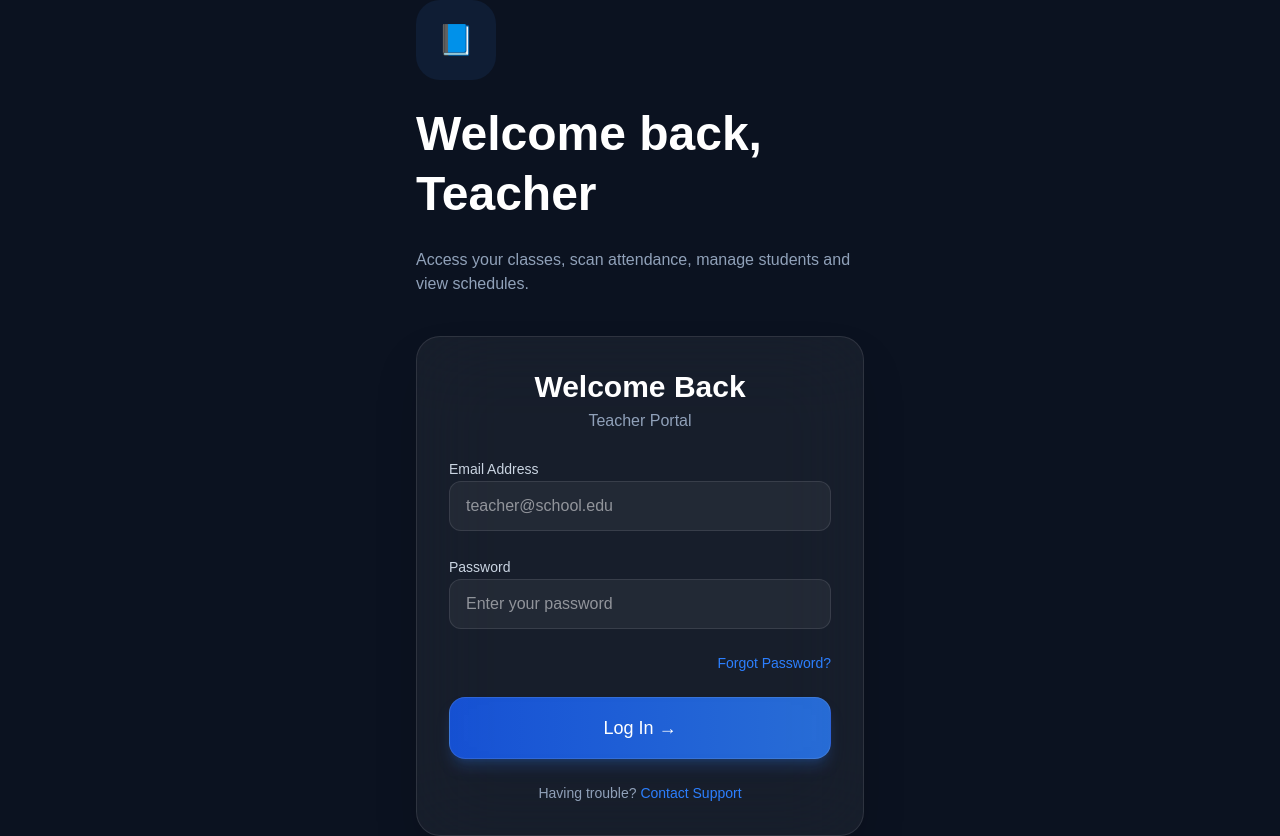
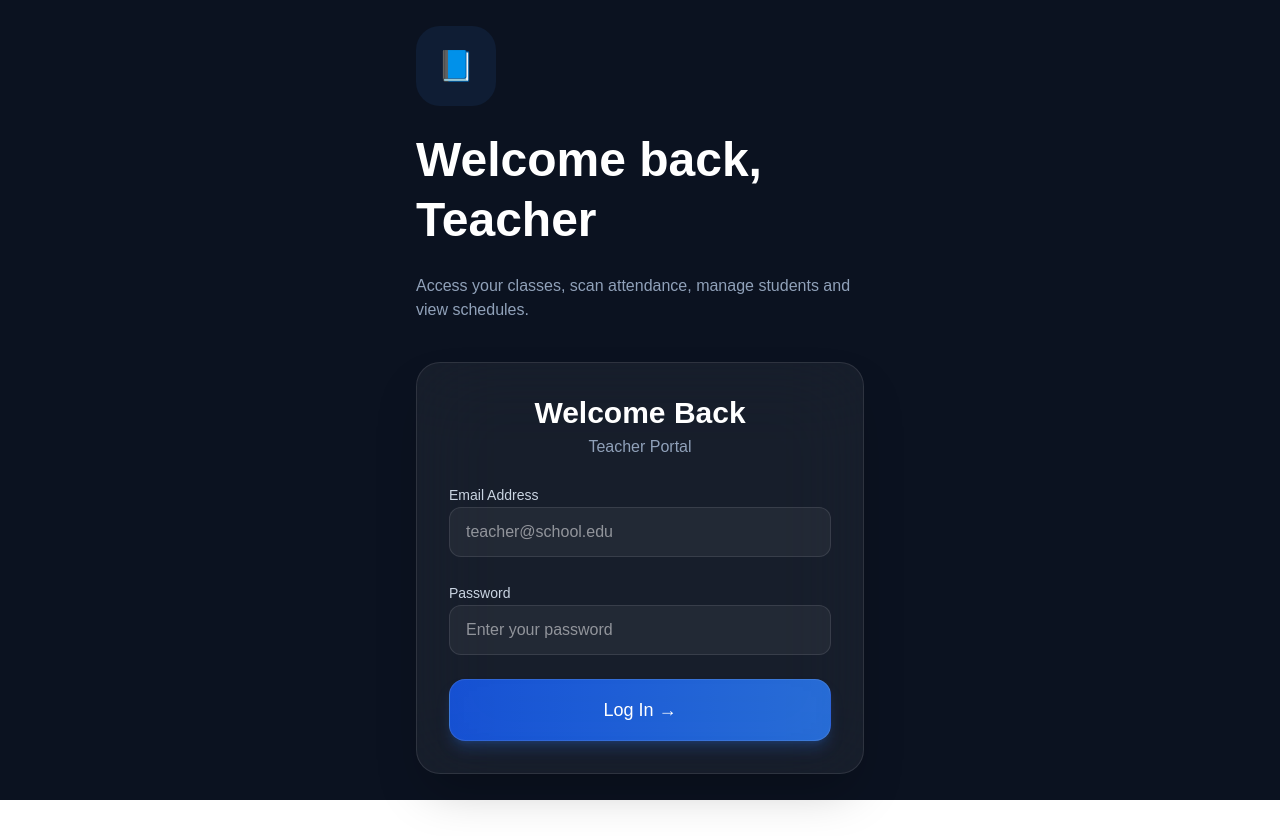
Before and after one commit to tausif1320/school-web, a Next.js app: page /login/teacher in a window 1280 px wide. After the commit the page ends 800 px from the top, so only its background shows below. Built offline with nearby package versions, Linux system fonts and the light colour scheme.

Commit message:
added navigation

```diff
--- a/src/app/login/admin/page.tsx
+++ b/src/app/login/admin/page.tsx
@@ -1,12 +1,18 @@
 "use client";
 
+import { useRouter } from "next/navigation";
+
 export default function AdminLogin() {
+  const router = useRouter();
+
+  function handleLogin() {
+    router.push("/admin/dashboard");
+  }
+
   return (
     <main className="min-h-screen bg-[#0b1220] text-white flex items-center justify-center px-4">
       <div className="w-full max-w-md space-y-10">
 
-
-        {/* LEFT SIDE (desktop only visual) */}
         <div className="hidden md:flex flex-col justify-center space-y-6">
           <div className="w-20 h-20 rounded-3xl bg-[#0f1d34] flex items-center justify-center text-3xl">
             🎓
@@ -19,15 +25,12 @@ export default function AdminLogin() {
           </p>
         </div>
 
-        {/* RIGHT SIDE (login card) */}
         <div className="bg-white/5 backdrop-blur-2xl border border-white/10 rounded-3xl p-8 shadow-2xl space-y-6">
-
           <div className="text-center space-y-1">
             <h2 className="text-3xl font-semibold">Welcome Back</h2>
             <p className="text-slate-400">School Admin Portal</p>
           </div>
 
-          {/* Email */}
           <div className="space-y-2">
             <label className="text-sm text-slate-300">Email Address</label>
             <input
@@ -37,7 +40,6 @@ export default function AdminLogin() {
             />
           </div>
 
-          {/* Password */}
           <div className="space-y-2">
             <label className="text-sm text-slate-300">Password</label>
             <input
@@ -47,24 +49,18 @@ export default function AdminLogin() {
             />
           </div>
 
-          <div className="text-right text-sm text-blue-500 hover:underline cursor-pointer">
-            Forgot Password?
-          </div>
-
-          {/* Liquid glass button */}
-          <button className="
-            w-full py-4 rounded-2xl font-medium text-lg
-            bg-gradient-to-r from-blue-600/80 to-blue-500/80
-            backdrop-blur-xl border border-white/10
-            shadow-lg shadow-blue-500/20
-            hover:scale-[1.01] active:scale-[0.98] transition
-          ">
+          <button
+            onClick={handleLogin}
+            className="
+              w-full py-4 rounded-2xl font-medium text-lg
+              bg-gradient-to-r from-blue-600/80 to-blue-500/80
+              backdrop-blur-xl border border-white/10
+              shadow-lg shadow-blue-500/20
+              hover:scale-[1.01] active:scale-[0.98] transition
+            "
+          >
             Log In →
           </button>
-
-          <p className="text-center text-sm text-slate-400">
-            Having trouble? <span className="text-blue-500 hover:underline cursor-pointer">Contact Support</span>
-          </p>
         </div>
       </div>
     </main>
--- a/src/app/login/teacher/page.tsx
+++ b/src/app/login/teacher/page.tsx
@@ -1,6 +1,14 @@
 "use client";
 
+import { useRouter } from "next/navigation";
+
 export default function TeacherLogin() {
+  const router = useRouter();
+
+  function handleLogin() {
+    router.push("/teacher/dashboard");
+  }
+
   return (
     <main className="min-h-screen bg-[#0b1220] text-white flex items-center justify-center px-4">
       <div className="w-full max-w-md space-y-10">
@@ -41,23 +49,18 @@ export default function TeacherLogin() {
             />
           </div>
 
-          <div className="text-right text-sm text-blue-500 hover:underline cursor-pointer">
-            Forgot Password?
-          </div>
-
-          <button className="
-            w-full py-4 rounded-2xl font-medium text-lg
-            bg-gradient-to-r from-blue-600/80 to-blue-500/80
-            backdrop-blur-xl border border-white/10
-            shadow-lg shadow-blue-500/20
-            hover:scale-[1.01] active:scale-[0.98] transition
-          ">
+          <button
+            onClick={handleLogin}
+            className="
+              w-full py-4 rounded-2xl font-medium text-lg
+              bg-gradient-to-r from-blue-600/80 to-blue-500/80
+              backdrop-blur-xl border border-white/10
+              shadow-lg shadow-blue-500/20
+              hover:scale-[1.01] active:scale-[0.98] transition
+            "
+          >
             Log In →
           </button>
-
-          <p className="text-center text-sm text-slate-400">
-            Having trouble? <span className="text-blue-500 hover:underline cursor-pointer">Contact Support</span>
-          </p>
         </div>
       </div>
     </main>
--- a/src/app/teacher/profile/page.tsx
+++ b/src/app/teacher/profile/page.tsx
@@ -1,8 +1,11 @@
 "use client";
 
 import { useState } from "react";
+import { useRouter } from "next/navigation";
 
 export default function TeacherProfilePage() {
+  const router = useRouter();
+
   const [showAttendance, setShowAttendance] = useState(false);
   const [editing, setEditing] = useState(false);
 
@@ -21,6 +24,10 @@ export default function TeacherProfilePage() {
   function handleSave() {
     setProfile(temp);
     setEditing(false);
+  }
+
+  function handleLogout() {
+    router.push("/");
   }
 
   return (
@@ -75,7 +82,10 @@ export default function TeacherProfilePage() {
               {showAttendance ? "Hide Attendance" : "Check Attendance"}
             </button>
 
-            <button className="flex-1 rounded-xl bg-red-500/10 border border-red-500/20 text-red-400 py-3 font-medium">
+            <button
+              onClick={handleLogout}
+              className="flex-1 rounded-xl bg-red-500/10 border border-red-500/20 text-red-400 py-3 font-medium"
+            >
               Logout
             </button>
           </div>
--- a/src/components/admin/AdminProfile.tsx
+++ b/src/components/admin/AdminProfile.tsx
@@ -1,8 +1,10 @@
 "use client";
 
 import { useState } from "react";
+import { useRouter } from "next/navigation";
 
 export default function AdminProfile() {
+  const router = useRouter();
   const [editing, setEditing] = useState(false);
 
   const [profile, setProfile] = useState({
@@ -21,18 +23,19 @@ export default function AdminProfile() {
     setEditing(false);
   }
 
+  function handleLogout() {
+    router.push("/");
+  }
+
   return (
     <div className="max-w-5xl mx-auto space-y-8">
 
-      {/* Header */}
       <div>
         <h1 className="text-3xl font-semibold">Admin Profile</h1>
         <p className="text-slate-400 mt-1">Administrative information</p>
       </div>
 
-      {/* Main card */}
       <div className="glass p-6 space-y-6">
-
         <div className="flex gap-6 items-center">
           <div className="w-24 h-24 rounded-2xl bg-gradient-to-br from-blue-500/60 to-indigo-600/60 flex items-center justify-center text-3xl font-bold">
             {profile.name.charAt(0)}
@@ -63,13 +66,15 @@ export default function AdminProfile() {
             Edit Profile
           </button>
 
-          <button className="flex-1 py-3 rounded-xl bg-red-500/10 border border-red-500/20 text-red-400">
+          <button
+            onClick={handleLogout}
+            className="flex-1 py-3 rounded-xl bg-red-500/10 border border-red-500/20 text-red-400"
+          >
             Logout
           </button>
         </div>
       </div>
 
-      {/* Modal */}
       {editing && (
         <div className="fixed inset-0 bg-black/70 backdrop-blur flex items-center justify-center px-4 z-50">
           <div className="glass p-6 max-w-xl w-full space-y-4">
```
